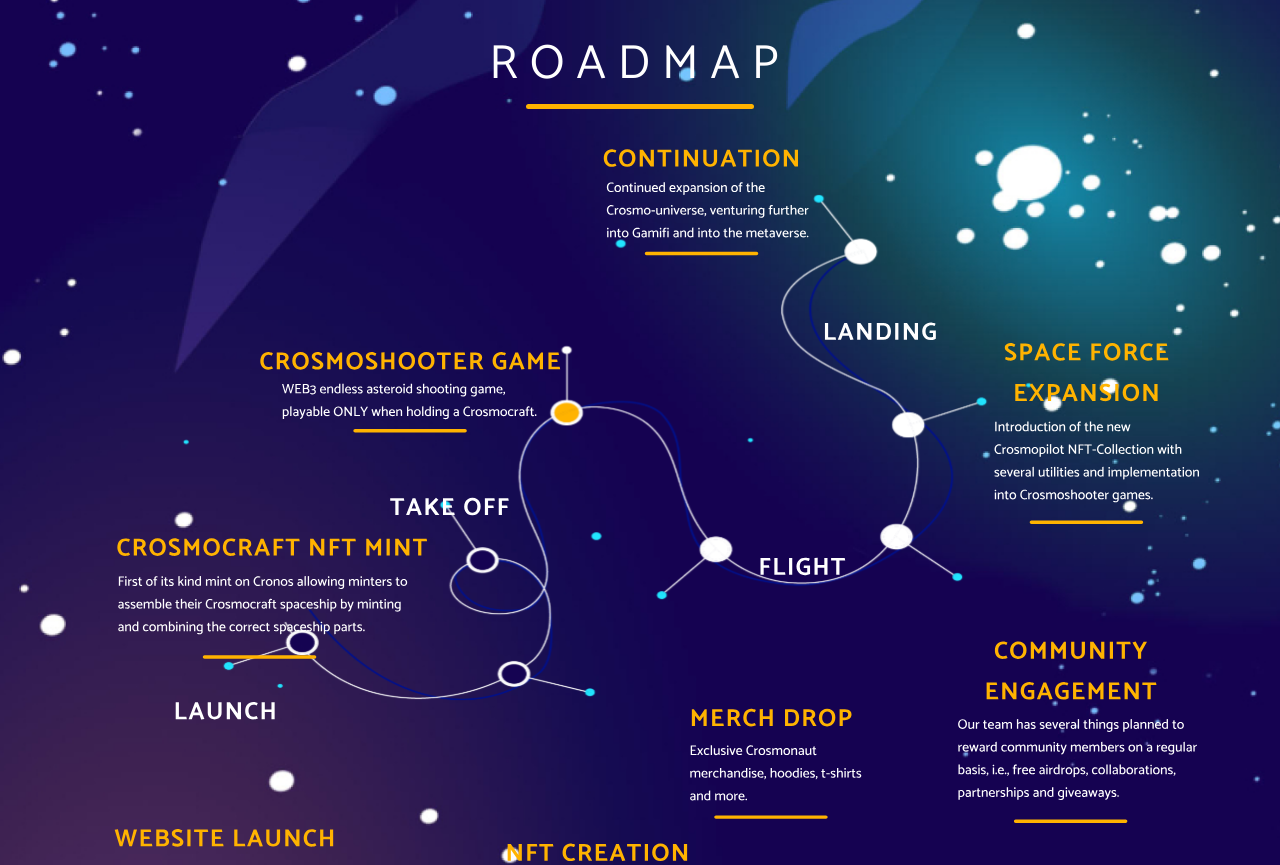
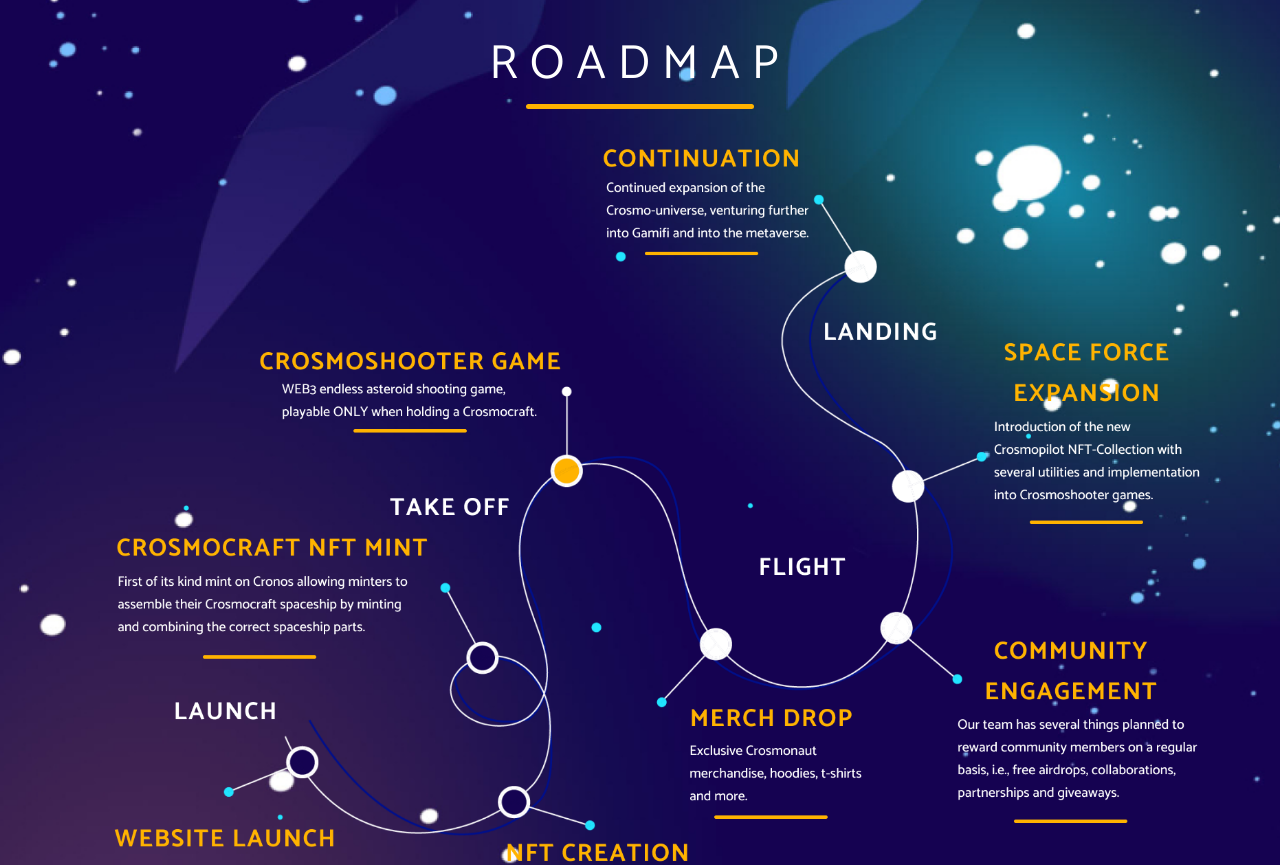
Before and after one commit to CoffeeFam84/intro_webstie_old, a React (Create React App) app: page / in a window 1280 px wide. Shown: the part 4340-5205 px from the top of the page. Built offline with nearby package versions, Linux system fonts and the light colour scheme.

Commit message:
roadmap fix

```diff
--- a/src/pages/Roadmap/Roadmap.jsx
+++ b/src/pages/Roadmap/Roadmap.jsx
@@ -16,7 +16,7 @@ const Roadmap = () => {
       <div className="roadmap-body">
         {isMobile?
         <img src="/assets/Mobile-roadmap1.png" className="roadmap-img" />:
-        <img src="/assets/roadmap.svg" className="roadmap-img" />}
+        <img src="/assets/Roadmap.png" className="roadmap-img" />}
       </div>
     </div>
   );
```
Also changed, not shown: public/assets/Roadmap.png (added).
